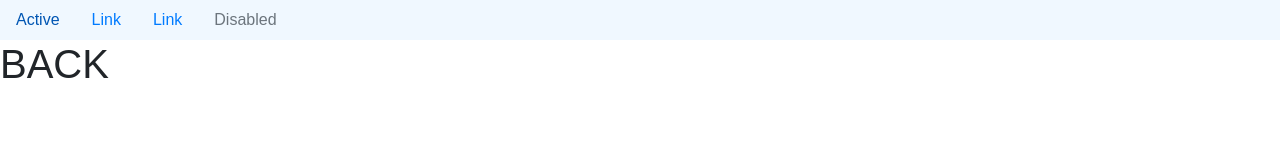
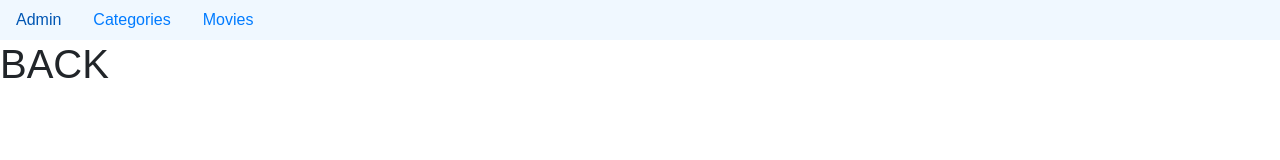
Before and after one commit to Nuotaikos/filmai, a React (Create React App) app: page /admin in a window 1280 px wide. Shown: the top 160 px of the page. Built offline with nearby package versions, Linux system fonts and the light colour scheme.

Commit message:
NAv active

```diff
--- a/src/Components/Back/Cats/Crud.jsx
+++ b/src/Components/Back/Cats/Crud.jsx
@@ -1,6 +1,11 @@
+import Nav from "../Nav";
+
 function Crud() {
   return (
-    <h1>Cats</h1>
+    <>
+      <Nav />
+      <h1>Cats</h1>
+    </>
   );
 }
 
--- a/src/Components/Back/Movies/Crud.jsx
+++ b/src/Components/Back/Movies/Crud.jsx
@@ -1,6 +1,11 @@
+import Nav from "../Nav";
+
 function Crud() {
   return (
-    <h1>Movies</h1>
+    <>
+      <Nav />
+      <h1>Movies</h1>
+    </>
   );
 }
 
--- a/src/Components/Back/Nav.jsx
+++ b/src/Components/Back/Nav.jsx
@@ -1,11 +1,27 @@
+import { NavLink } from "react-router-dom";
+
 function Nav() {
   return (
     <>
       <nav className="nav">
-        <a className="nav-link active" href="#">Active</a>
-        <a className="nav-link" href="#">Link</a>
-        <a className="nav-link" href="#">Link</a>
-        <a className="nav-link disabled">Disabled</a>
+        <NavLink to="/admin/" className="nav-link" style={
+          ({ isActive }) =>
+            isActive ? {
+              color: 'crimson'
+            } : null
+        }>Admin</NavLink>
+        <NavLink to="/admin/cats" className="nav-link" style={
+          ({ isActive }) =>
+            isActive ? {
+              color: 'crimson'
+            } : null
+        }>Categories</NavLink>
+        <NavLink to="/admin/movies" className="nav-link" style={
+          ({ isActive }) =>
+            isActive ? {
+              color: 'crimson'
+            } : null
+        }>Movies</NavLink>
       </nav>
     </>
   );
```
